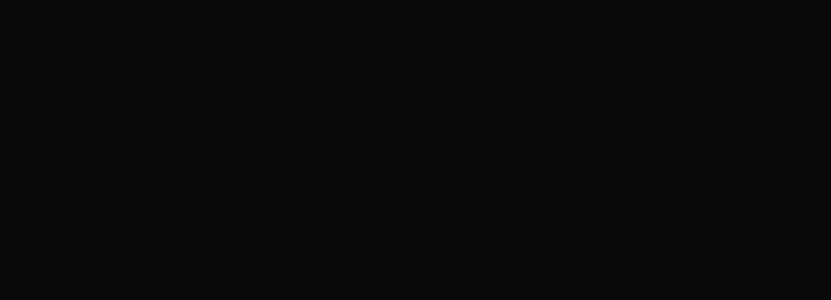
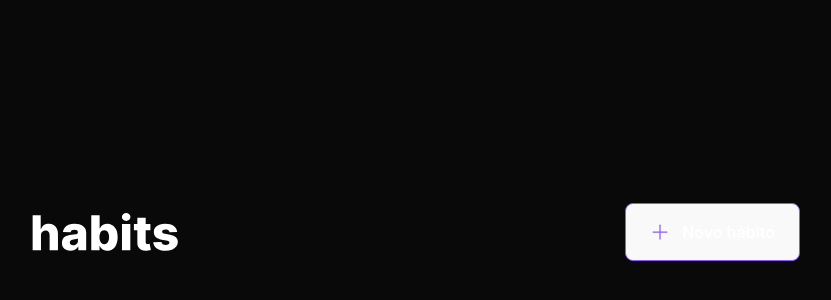
Before and after one commit to GabrielEvangelista06/Habit-tracker, a React (Vite) app in the folder web/: page / in a window 1280 px wide. Shown: the part 168-468 px from the top of the page, without its empty margins (224-1055 px from the left). Built offline with nearby package versions, Linux system fonts and the light colour scheme.

Commit message:
Importando e ultilizando o component Header

```diff
--- a/web/src/App.tsx
+++ b/web/src/App.tsx
@@ -1,7 +1,14 @@
 import './styles/global.css'
+import { Header } from './components/Header'
 
 // import { Habit } from './componnents/Habit'
 
 export function App() {
-  return <div></div>
+  return (
+    <div className="w-screen h-screen flex justify-center items-center">
+      <div className="w-full max-w-5xl px-6 flex flex-col gap-16">
+        <Header />
+      </div>
+    </div>
+  )
 }
```
